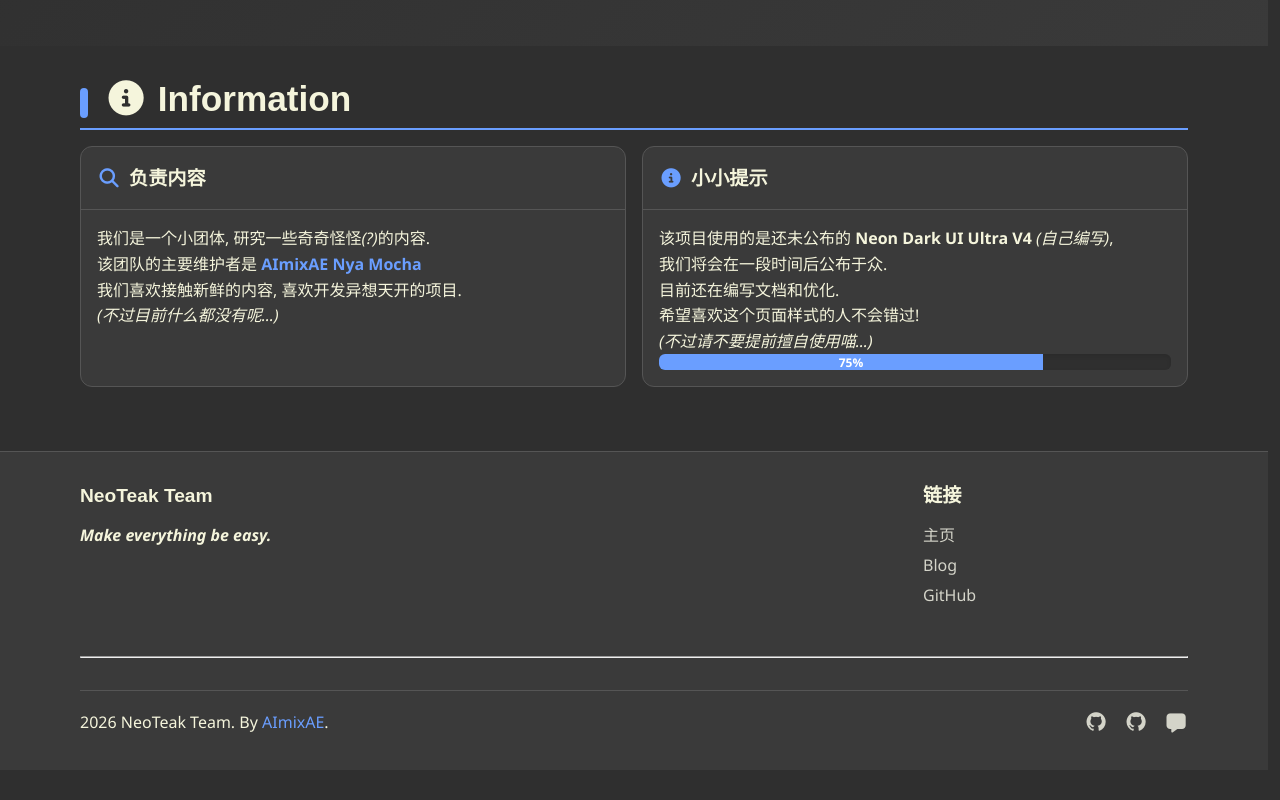
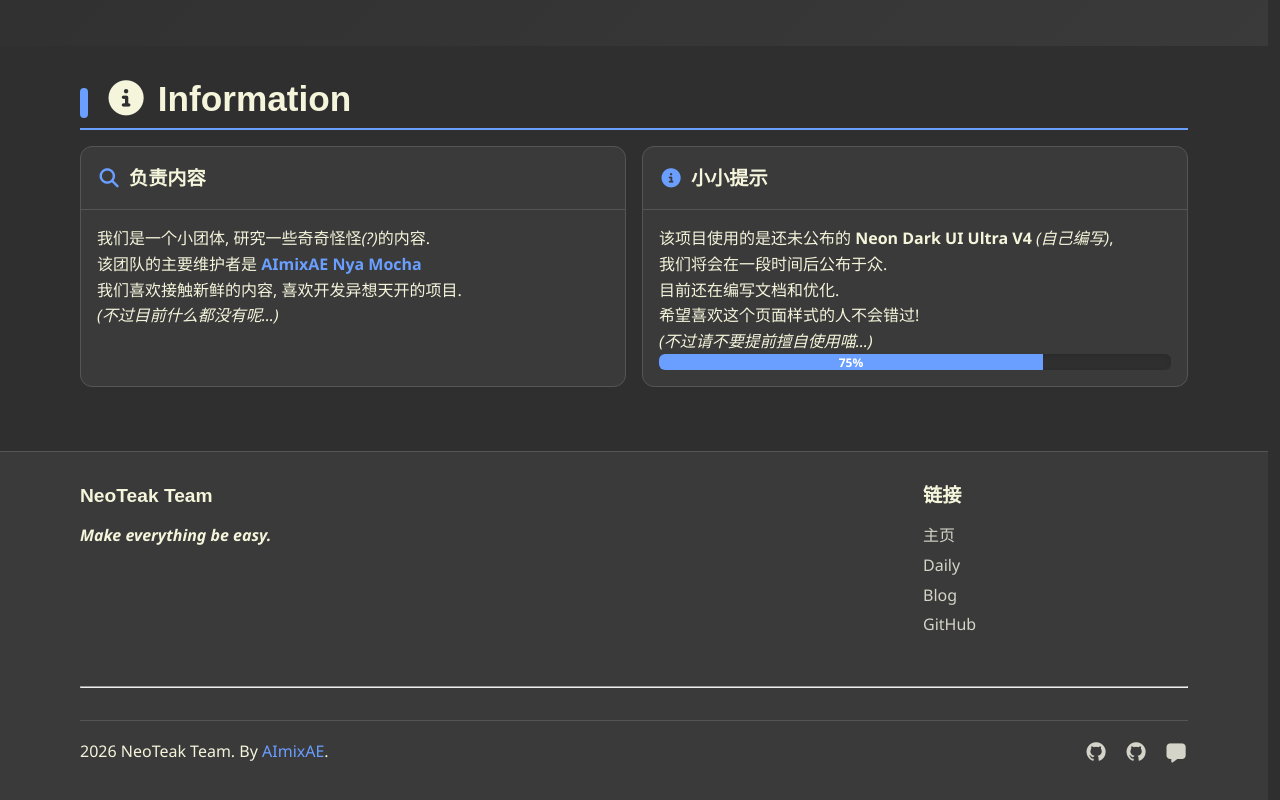
Before and after one commit to NeoTeakTeam/website, a Vue app: page / in a window 1280 px wide. Shown: the part 401-1201 px from the top of the page. Before the commit the page ends 1171 px from the top, so only its background shows below. Built offline with nearby package versions, Linux system fonts and the light colour scheme.

Commit message:
feat: 为 Footer 添加 Daily 页面

```diff
--- a/src/components/ShowFooter.vue
+++ b/src/components/ShowFooter.vue
@@ -15,6 +15,7 @@
                     <h5>链接</h5>
                     <ul class="footer-links">
                         <li><RouterLink to="/">主页</RouterLink></li>
+                        <li><RouterLink to="/daily">Daily</RouterLink></li>
                         <li><a href="https://blog.neoteak.cn">Blog</a></li>
                         <li>
                             <a href="https://github.com/NeoTeakTeam">GitHub</a>
```
